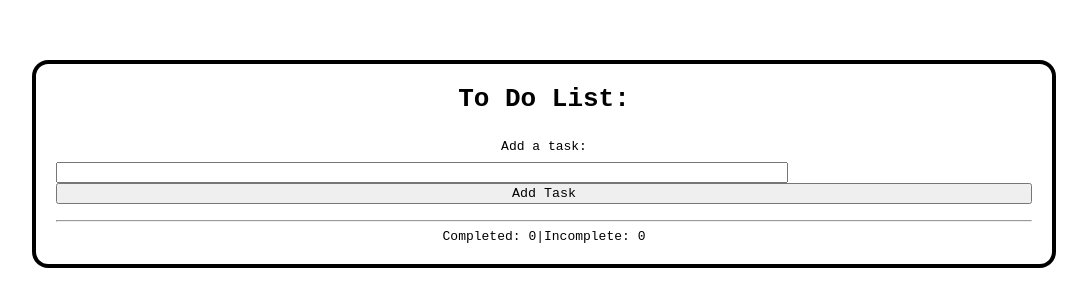
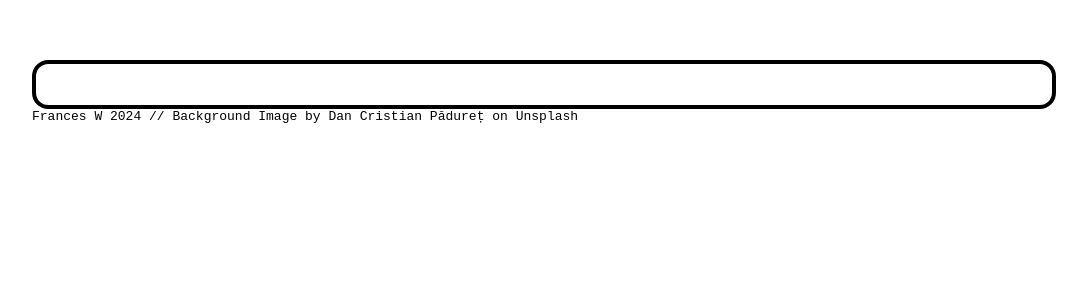
Before and after one commit to girl-on-a-string/TOP_todo, a website built with webpack: page src/template.html in a window 1280 px wide. Shown: the part 260-566 px from the top of the page, without its empty margins (96-1183 px from the left). Built offline with nearby package versions, Linux system fonts and the light colour scheme.

Commit message:
created footer and added name + image cred

```diff
--- a/src/template.html
+++ b/src/template.html
@@ -9,26 +9,11 @@
     <div id="all">
         <div id="container">
             <div id="interface">
-                <header><h1>To Do List:</h1></header>
-                <main>
-                    <form id="add">
-                        <label for="input">Add a task:</label>
-                        <input id="input" type="text">
-                        <button type="submit">Add Task</button>
-                    </form>
-                    <div id="content">
-                        <form id="tasks">
 
-                        </form>
-                    </div>
-                </main>
-                <hr>
-                <div id="status">
-                    <div id="completed">Completed: <span id="completed-amt">0</span></div>
-                    <span>|</span>
-                    <div id="incompleted">Incomplete: <span id="incompleted-amt">0</span></div>
-                </div>
             </div>
+            <footer>
+                <span>Frances W 2024 // Background Image by Dan Cristian Pădureț on Unsplash</span>
+            </footer>
         </div>
     </div>
 </body>
```
